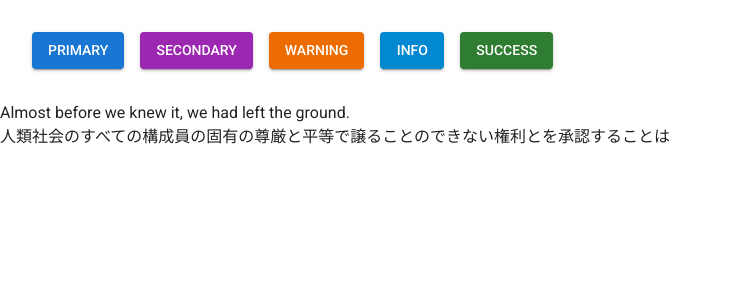
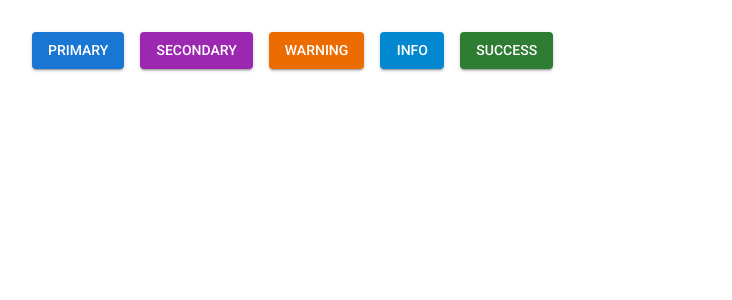
Before and after one commit to idaten-hack/team-generator-react, a React (Vite) app: page / in a window 1280 px wide. Shown: the top 300 px of the page, without its empty margins (0-732 px from the left). Built offline with nearby package versions, Linux system fonts and the light colour scheme.

Commit message:
eslint-import-order の適用

```diff
--- a/src/App.jsx
+++ b/src/App.jsx
@@ -1,6 +1,7 @@
+import { CssBaseline, useMediaQuery } from '@mui/material'
 import { createTheme, ThemeProvider } from '@mui/material/styles'
-import { CssBaseline, Typography, useMediaQuery } from '@mui/material'
-import { SampleComponent } from './components/SampleComponent'
+
+import SampleComponent from './components/SampleComponent'
 
 function App() {
   const isDarkMode = useMediaQuery('(prefers-color-scheme: dark)')
@@ -24,10 +25,6 @@ function App() {
     <ThemeProvider theme={theme}>
       <CssBaseline />
       <SampleComponent />
-      <Typography>Almost before we knew it, we had left the ground.</Typography>
-      <Typography>
-        人類社会のすべての構成員の固有の尊厳と平等で譲ることのできない権利とを承認することは
-      </Typography>
     </ThemeProvider>
   )
 }
--- a/src/components/SampleComponent.jsx
+++ b/src/components/SampleComponent.jsx
@@ -1,6 +1,6 @@
 import { Button, Stack } from '@mui/material'
 
-export function SampleComponent() {
+export default function SampleComponent() {
   return (
     <Stack direction="row" spacing={2} sx={{ m: 2, p: 2 }}>
       <Button variant="contained" color="primary">
--- a/src/main.jsx
+++ b/src/main.jsx
@@ -1,5 +1,6 @@
 import React from 'react'
 import ReactDOM from 'react-dom/client'
+
 import App from './App'
 
 ReactDOM.createRoot(document.getElementById('root')).render(
```
